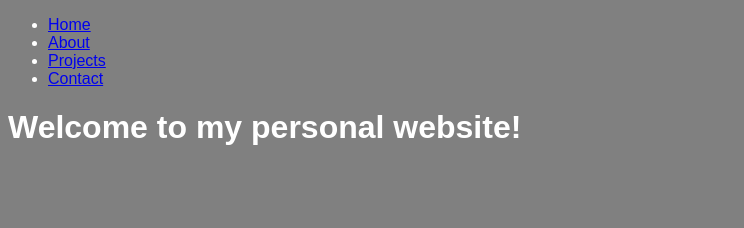
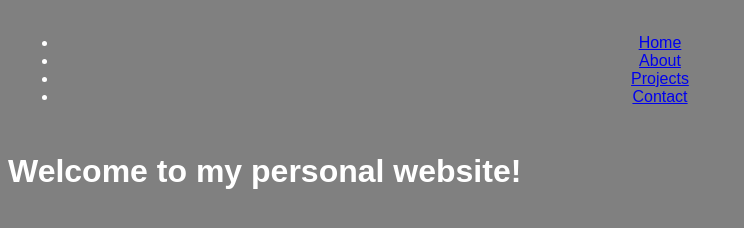
Before and after one commit to hyzhao1222/personal_website, a plain HTML site: page index.html in a window 1280 px wide. Shown: the whole page, without its empty margins (0-744 px from the left). Drawn offline with Linux system fonts and the light colour scheme.

Commit message:
Update style.css

```diff
--- a/style.css
+++ b/style.css
@@ -1,3 +1,9 @@
+header{
+    background: gray;
+    color: white;
+    padding: 10px;
+    text-align: center;
+}
 body{
     background: gray;
     color: white;
```
